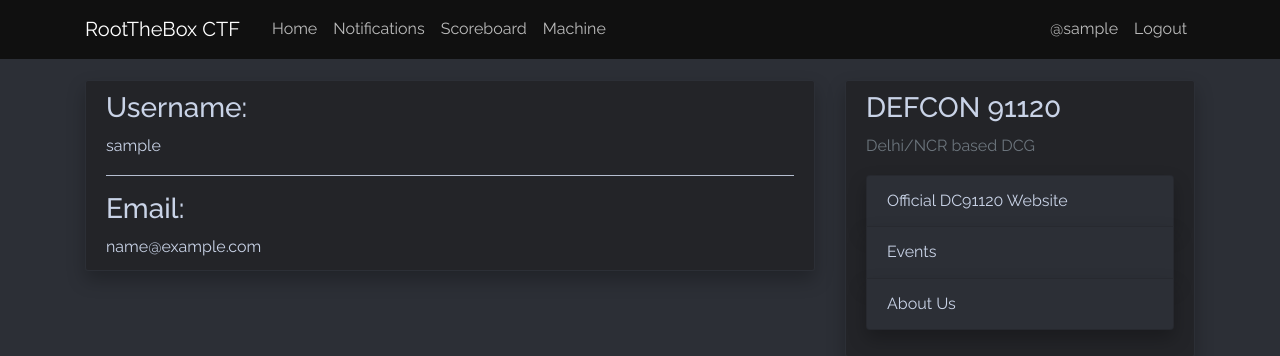
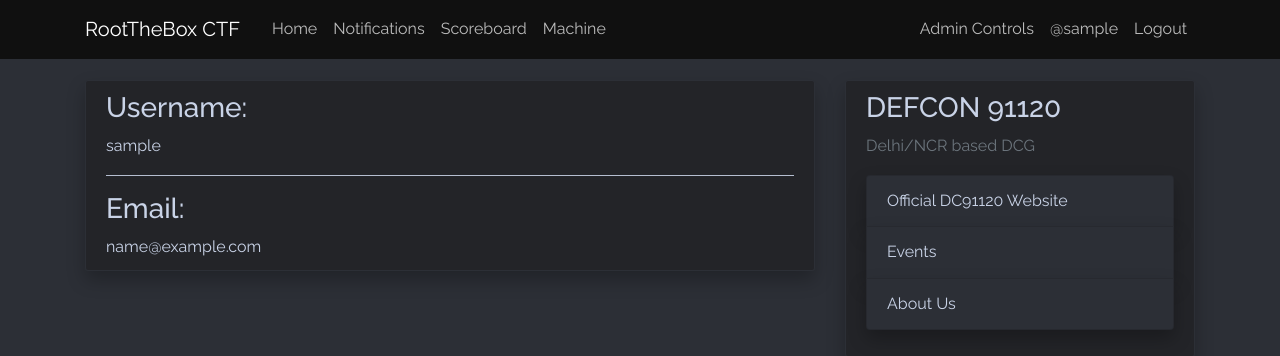
Before and after one commit to abs0lut3pwn4g3/RTB-CTF-Framework, a Flask app: page /account in a window 1280 px wide. Shown: the top 356 px of the page. Run offline with Flask 2, Linux system fonts and the light colour scheme; a user stored in the database is signed in; tables that the repository leaves empty hold one stand-in row (values such as "Sample post"); some libraries are stand-ins or nearby versions.

Commit message:
admin route added in navbar

```diff
--- a/src/FlaskRTBCTF/templates/layout.html
+++ b/src/FlaskRTBCTF/templates/layout.html
@@ -39,6 +39,9 @@
             <!-- Navbar Right Side -->
             <div class="navbar-nav">
                 {% if current_user.is_authenticated %}
+                  {% if current_user.isAdmin %}
+                    <a class="nav-item nav-link" href="/admin">Admin Controls</a>
+                  {% endif %}
                   <a class="nav-item nav-link" href="{{ url_for('users.account') }}">@{{ current_user.username }}</a>
                   <a class="nav-item nav-link" href="{{ url_for('users.logout') }}">Logout</a>
                 {% else %}
```
